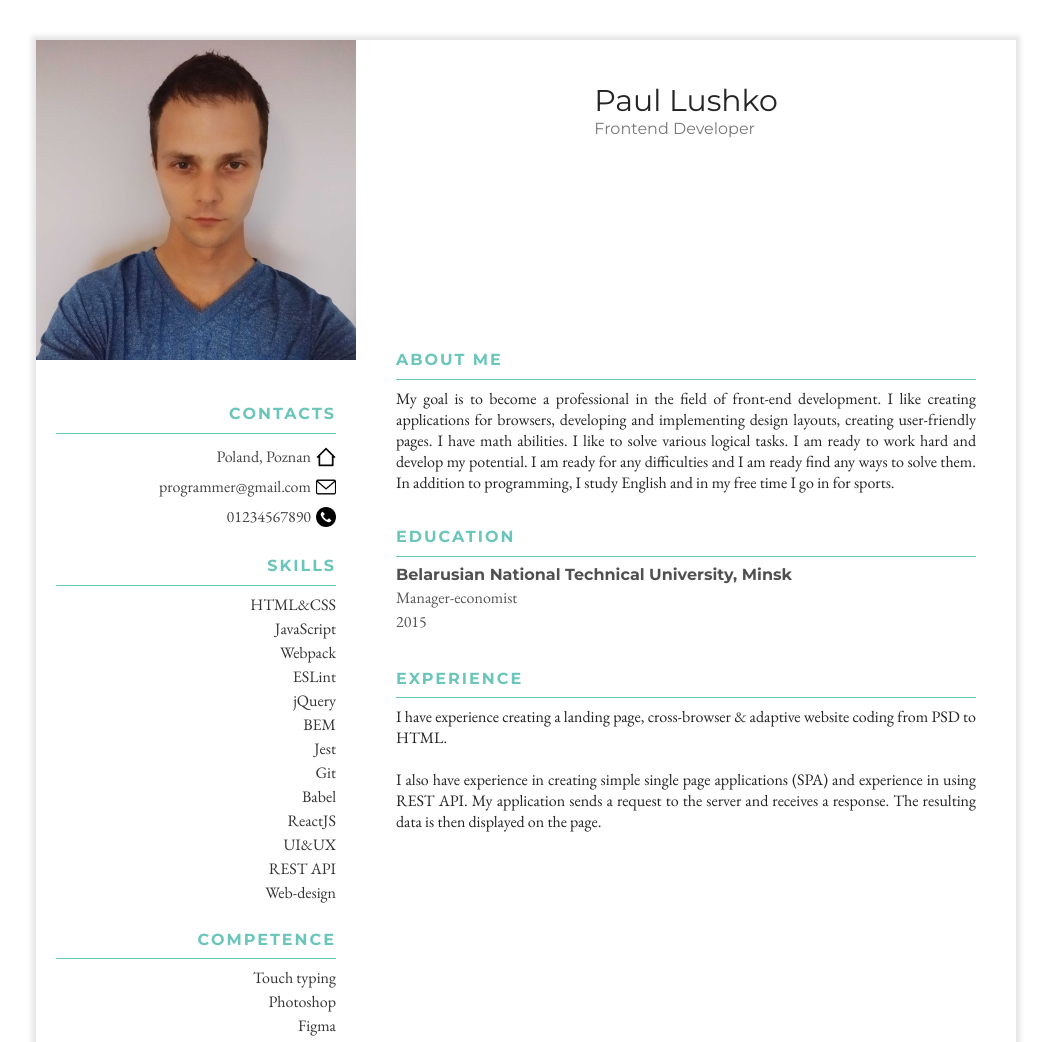
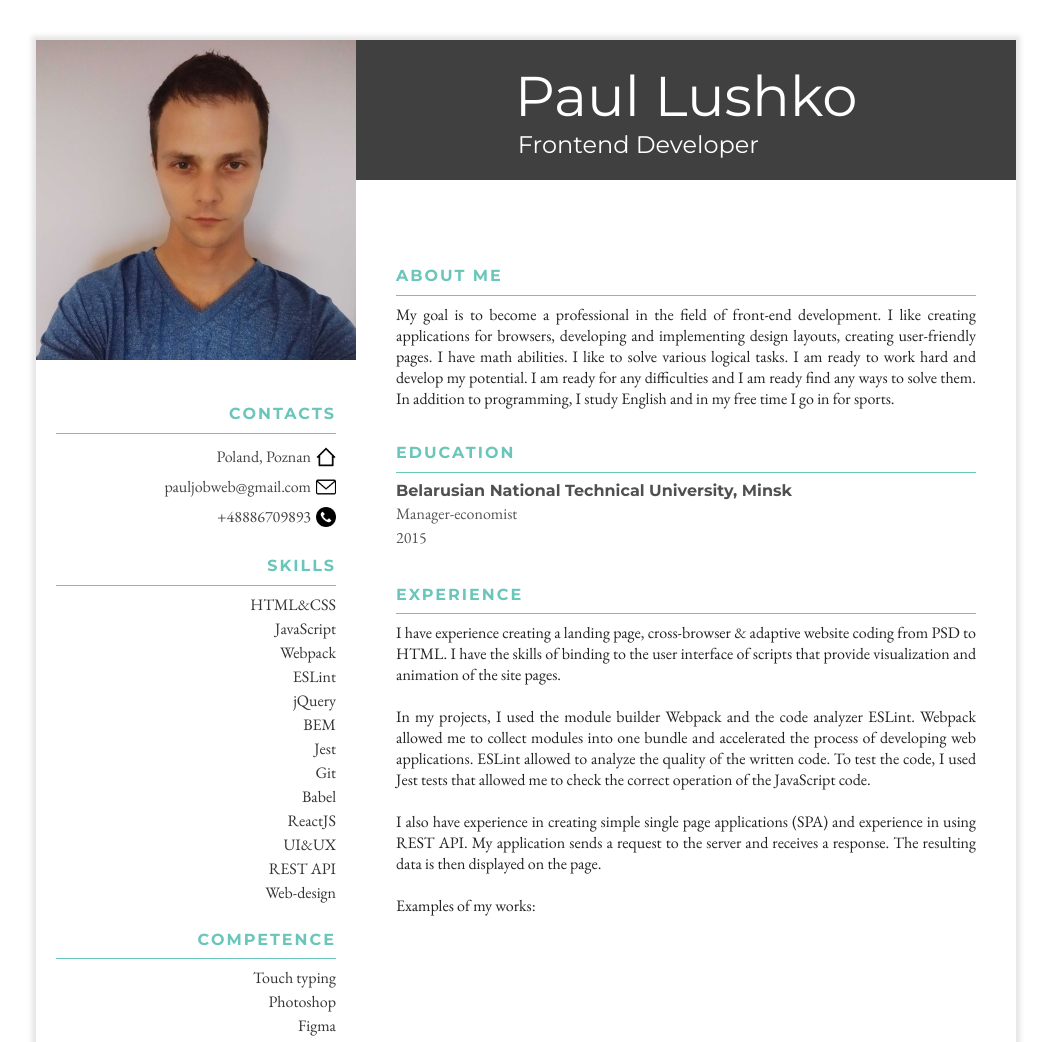
Before and after one commit to MagInventor/cv, a website built with webpack: page src/index.html in a window 1280 px wide. Shown: the top 1042 px of the page, without its empty margins (114-1165 px from the left). Built offline with nearby package versions, Linux system fonts and the light colour scheme.

Commit message:
refactor: correct data

```diff
--- a/src/index.css
+++ b/src/index.css
@@ -81,6 +81,7 @@ header {
   width: 100%;
   height: 84px;
   padding: 10px 0;
+  background: #404040;
   display: grid;
   justify-content: center;
 }
@@ -91,12 +92,14 @@ header .container {
 }
 
 p.person-name {
-  font-size: 30px;
-  color: #242424;
+  color: #fff;
+  font-size: 56px;
 }
 
 p.person-position {
-  color: #777;
+  padding-left: 3px;
+  color: #fff;
+  font-size: 24px;
 }
 
 /**              Aside                */
--- a/src/js/data/enData.js
+++ b/src/js/data/enData.js
@@ -1,8 +1,8 @@
 const enData = {
   name: 'Paul Lushko',
   position: 'Frontend Developer',
-  contacts: ['Contacts', ['address', 'Poland, Poznan'], ['email', 'programmer@gmail.com'],
-  ['phone', '01234567890']],
+  contacts: ['Contacts', ['address', 'Poland, Poznan'], ['email', 'pauljobweb@gmail.com'],
+  ['phone', '+48886709893']],
   about: ['About me',
   'My goal is to become a professional in the field of front-end development. ',
   'I like creating applications for browsers, developing and implementing design layouts, ',
@@ -14,10 +14,17 @@ const enData = {
   'Manager-economist', '2015'],
   experience: ['Experience',
   ['I have experience creating a landing page, cross-browser & adaptive website coding ',
-  'from PSD to HTML.'],
+  'from PSD to HTML. I have the skills of binding to the user interface of scripts that provide ',
+  'visualization and animation of the site pages.'],
+  ['  In my projects, I used the module builder Webpack and the code analyzer ESLint. ',
+  'Webpack allowed me to collect modules into one bundle and accelerated the process of ',
+  'developing web applications. ESLint allowed to analyze the quality of the written code. ',
+  'To test the code, I used Jest tests that allowed me to check the correct operation ',
+  'of the JavaScript code.'],
   ['I also have experience in creating simple single page applications (SPA) and experience ',
   'in using REST API. My application sends a request to the server and receives a response. ',
-  'The resulting data is then displayed on the page.']],
+  'The resulting data is then displayed on the page.'],
+  ['Examples of my works:']],
   skills: [['Skills'],['HTML&CSS', 'JavaScript', 'Webpack', 'ESLint', 'jQuery', 'BEM', 'Jest', 'Git',
   'Babel', 'ReactJS', 'UI&UX', 'REST API', 'Web-design']],
   competence: [['Competence'], ['Touch typing', 'Photoshop', 'Figma']],
```
